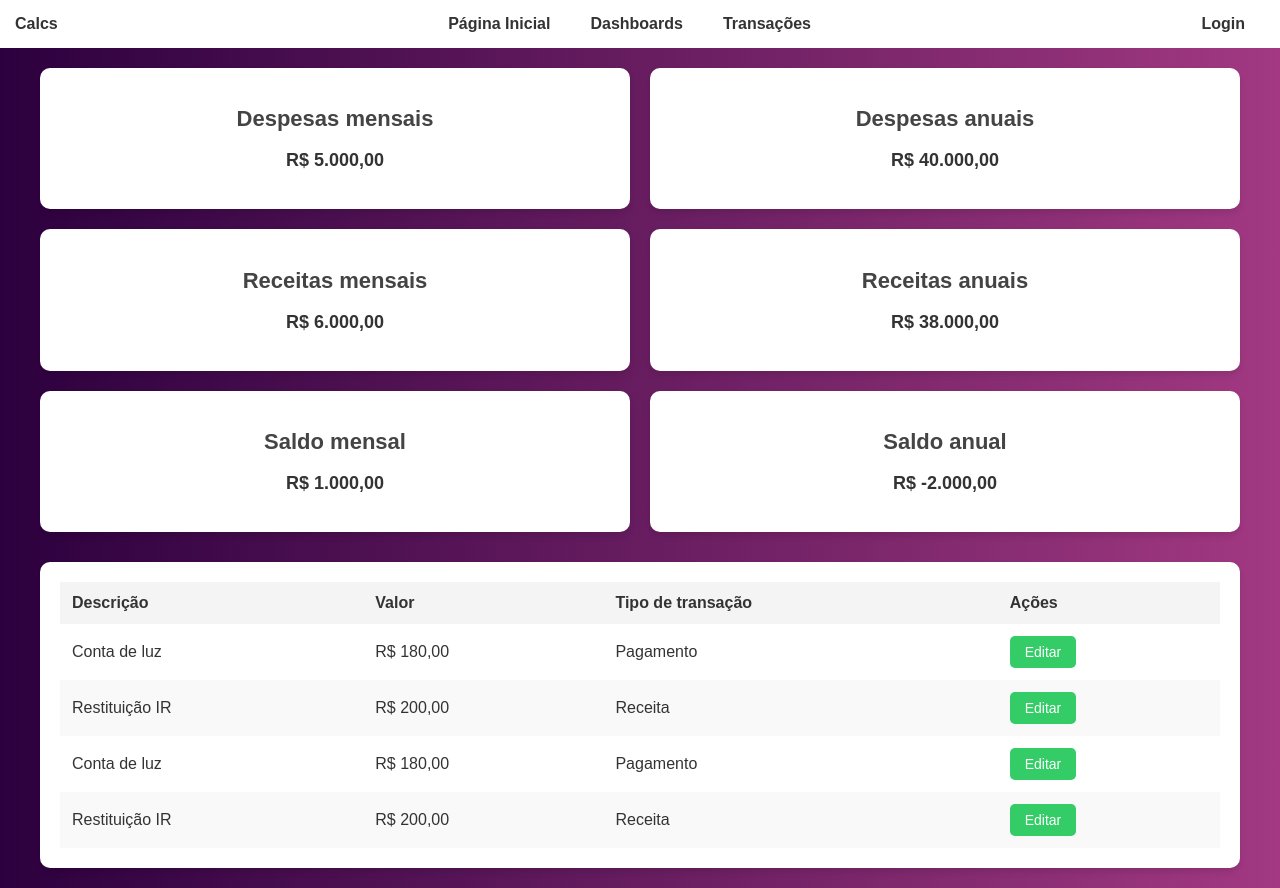
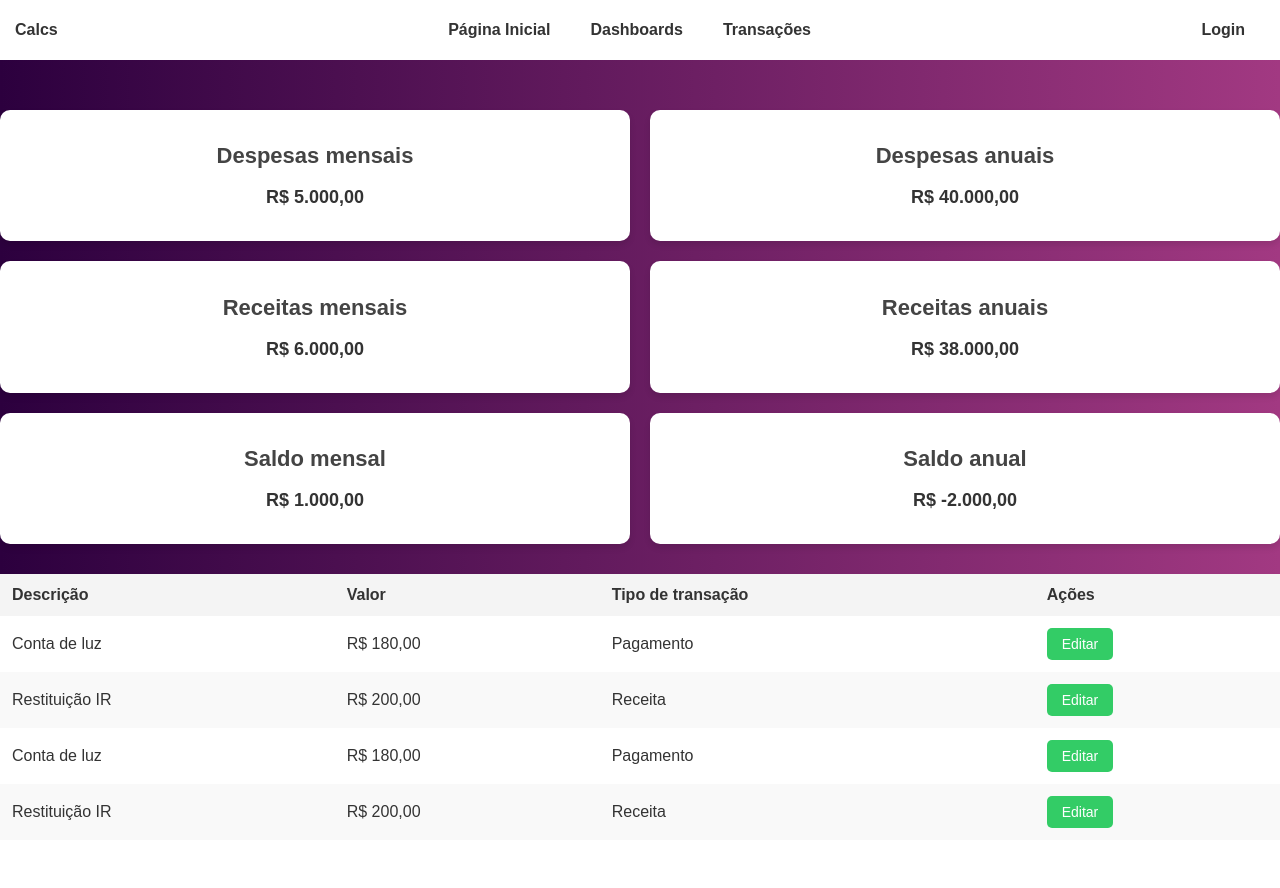
Before and after one commit to jvpereirarocha/fintracker-front, a Vue app: page / in a window 1280 px wide. After the commit the page ends 840 px from the top, so only its background shows below. Built offline with nearby package versions, Linux system fonts and the light colour scheme; no server answers.

Commit message:
fix: ajusting layout

```diff
--- a/src/assets/css/cards.css
+++ b/src/assets/css/cards.css
@@ -3,11 +3,12 @@
     grid-template-columns: repeat(2, 1fr);
     gap: 20px;
     margin-bottom: 30px;
+    width: 100%;
 }
 
 .card {
     background-color: #fff;
-    padding: 20px;
+    padding: 15px;
     border-radius: 10px;
     text-align: center;
     box-shadow: 0 4px 6px rgba(0, 0, 0, 0.1);
--- a/src/assets/css/form.css
+++ b/src/assets/css/form.css
@@ -1,17 +1,32 @@
 .form-container {
+    display: flex;
+    flex-direction: column;
+    justify-content: center;
+    margin: 0 auto;
     background-color: #fff;
     color: #333;
     padding: 50px;
     border-radius: 10px;
     box-shadow: 0 4px 8px rgba(0, 0, 0, 0.1);
-    max-width: 400px;
-    width: 100%;
+    max-width: 500px;
 }
 
 label {
     display: block;
     margin-bottom: 8px;
     font-weight: bold;
+}
+
+.input-container {
+    display: flex;
+    flex-direction: column;
+    justify-content: center;
+    align-items: flex-start;
+    gap: 0.1rem;
+}
+
+.input-container:not(:last-child) {
+    margin-bottom: 1.5rem;
 }
 
 input[type="text"],
@@ -25,7 +40,8 @@ input[type="password"] {
     font-size: 16px;
 }
 
-input[type="submit"] {
+input[type="submit"],
+.button-submit {
     width: 100%;
     padding: 10px;
     background-color: #a23982;
--- a/src/assets/css/layout.css
+++ b/src/assets/css/layout.css
@@ -4,10 +4,18 @@ body {
     margin: 0;
     padding: 0;
     color: #333;
+    height: 100vh;
 }
 
-.container {
-    max-width: 1200px;
-    margin: 0 auto;
-    padding: 20px;
+.container-flex-row-center {
+    display: flex;
+    justify-content: center;
+    align-items: center;
 }
+
+.container-flex-column-center {
+    display: flex;
+    flex-direction: column;
+    justify-content: center;
+    align-items: center;
+}
--- a/src/assets/css/navbar.css
+++ b/src/assets/css/navbar.css
@@ -4,6 +4,8 @@
     display: flex;
     justify-content: space-between;
     align-items: center;
+    height: 30px;
+    margin-bottom: 50px;
 }
 
 .navbar a {
--- a/src/assets/css/table.css
+++ b/src/assets/css/table.css
@@ -1,7 +1,10 @@
 .table-container {
+    width: 100%;
+    display: flex;
+    flex-direction: column;
+    align-items: flex-start;
+    justify-content: center;
     background-color: #fff;
-    padding: 20px;
-    border-radius: 10px;
     box-shadow: 0 4px 6px rgba(0, 0, 0, 0.1);
 }
 
```
